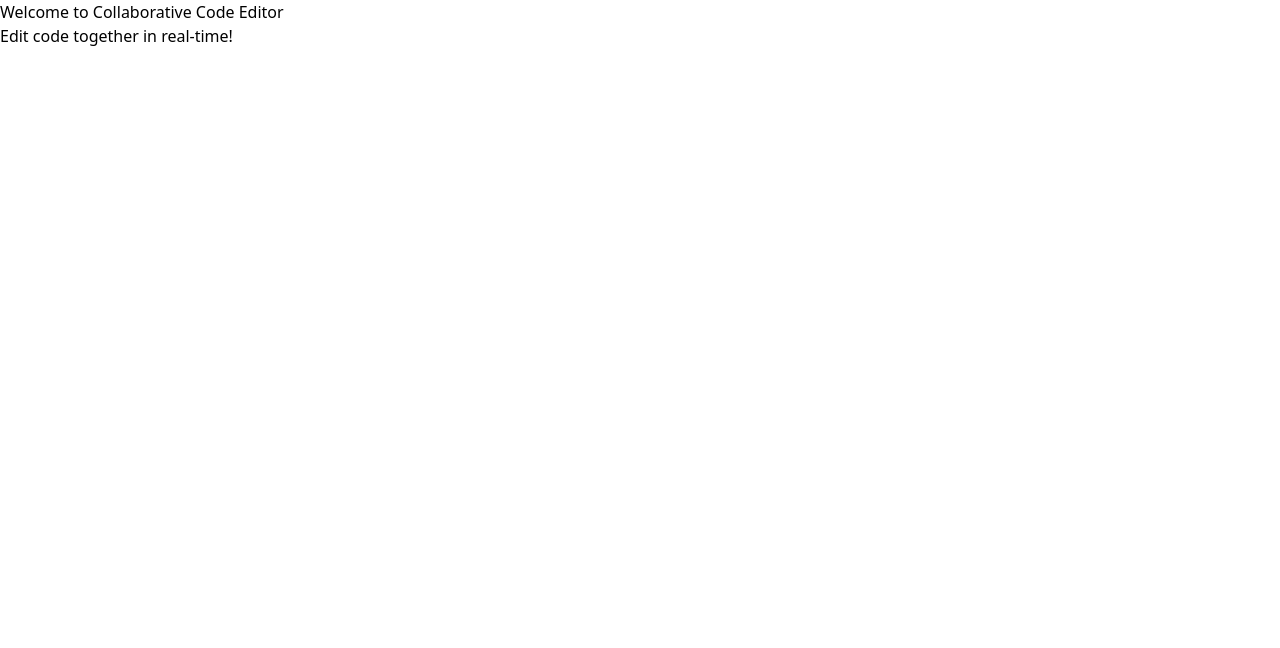
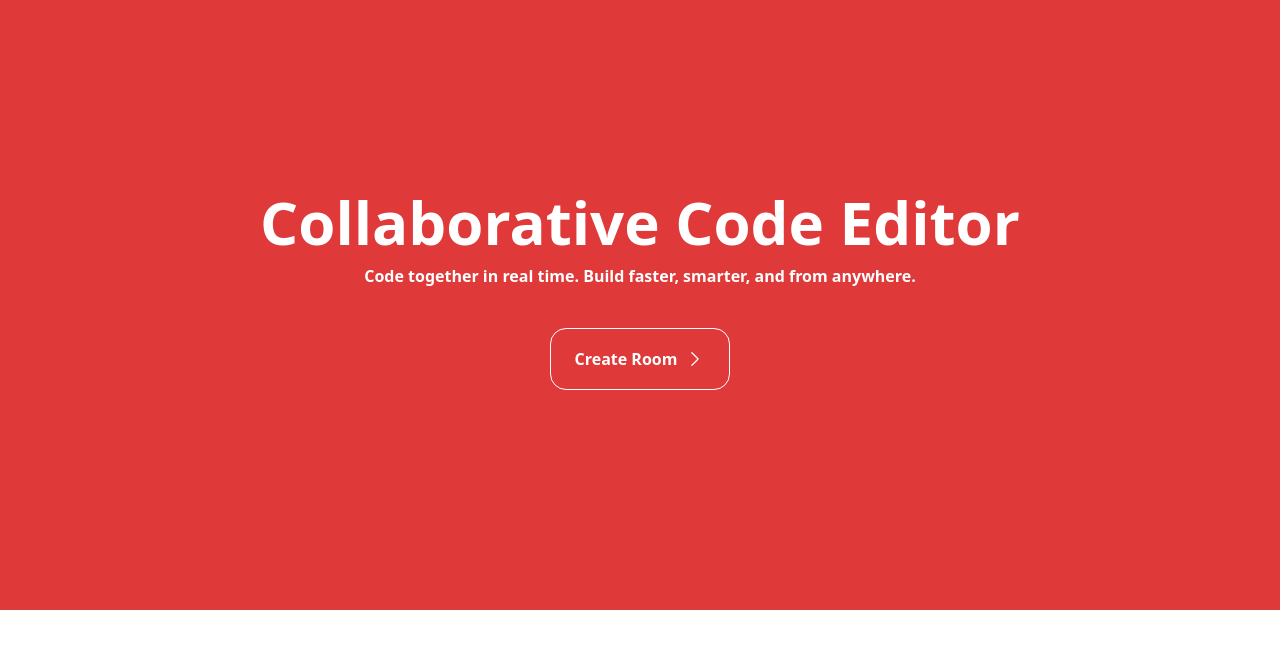
Before and after one commit to Visalraj/Collaborative-Code, a Next.js app: page / in a window 1280 px wide. Shown: the top 648 px of the page. Built offline with nearby package versions, Linux system fonts and the light colour scheme.

Commit message:
Homepage tweaks

```diff
--- /dev/null
+++ b/app/Banner/page.tsx
@@ -0,0 +1,24 @@
+import Link from "next/link";
+import Icon from "../components/icons";
+export default function Banner() {
+    return (
+        <>
+            <div className="hero-banner m-auto text-center py-48 text-white font-bold">
+                <h1 className="hero-title text-6xl">
+                    Collaborative Code Editor
+                </h1>
+                <p className="text-base m-1 p-2">
+                    Code together in real time. Build faster, smarter,
+                    and from anywhere.
+                </p>
+                <div className="wrap-btns p-7">
+                    <Link href={'/room/123'}>
+                        <button className="group border rounded-2xl px-6 py-4 w-fit inline-flex items-center gap-2 cursor-pointer
+                   transition-all duration-300 ease-out hover:scale-[1.04]">Create Room <Icon name="arrowright"/></button>
+                   </Link>
+                </div>
+            </div>
+        </>
+    );
+
+}
--- /dev/null
+++ b/app/components/icons.tsx
@@ -0,0 +1,19 @@
+import { JSX } from "react";
+type IconName = "arrowright";
+
+export default function Icon({ name }: { name: IconName }) {
+  const icons: Record<IconName, JSX.Element> = {
+    arrowright: (
+        <svg xmlns="http://www.w3.org/2000/svg" fill="none" viewBox="0 0 24 24" strokeWidth={1.5} stroke="currentColor" className="size-5 h-7 transition-transform duration-300 ease-out group-hover:translate-x-1.5">
+            <path strokeLinecap="round" strokeLinejoin="round" d="m8.25 4.5 7.5 7.5-7.5 7.5" />
+        </svg>
+
+    ),
+  };
+
+  if (!(name in icons)) {
+    throw new Error(`Icon "${name}" does not exist.`);
+  }
+
+  return icons[name];
+}
--- a/app/globals.css
+++ b/app/globals.css
@@ -1 +1,4 @@
 @import "tailwindcss";
+.hero-banner{
+    background: rgb(223, 57, 57);
+}
--- a/app/page.tsx
+++ b/app/page.tsx
@@ -1,11 +1,9 @@
 import "@/app/globals.css";
+import Banner from "./Banner/page";
 export default function Home() {
   return (
       <>
-          <div>
-              <h1>Welcome to Collaborative Code Editor</h1>
-              <p>Edit code together in real-time!</p>
-          </div>
+          <Banner/>
       </>
   );
 }
```
